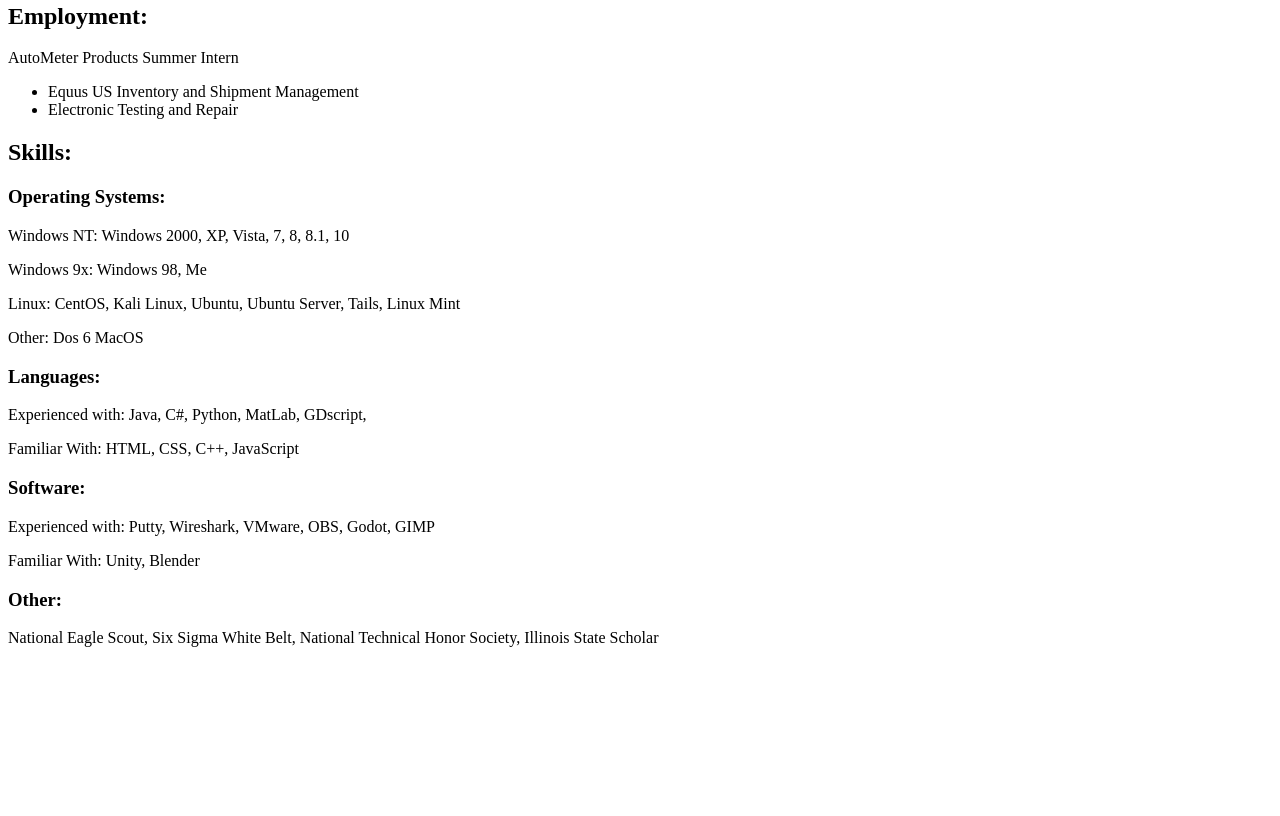
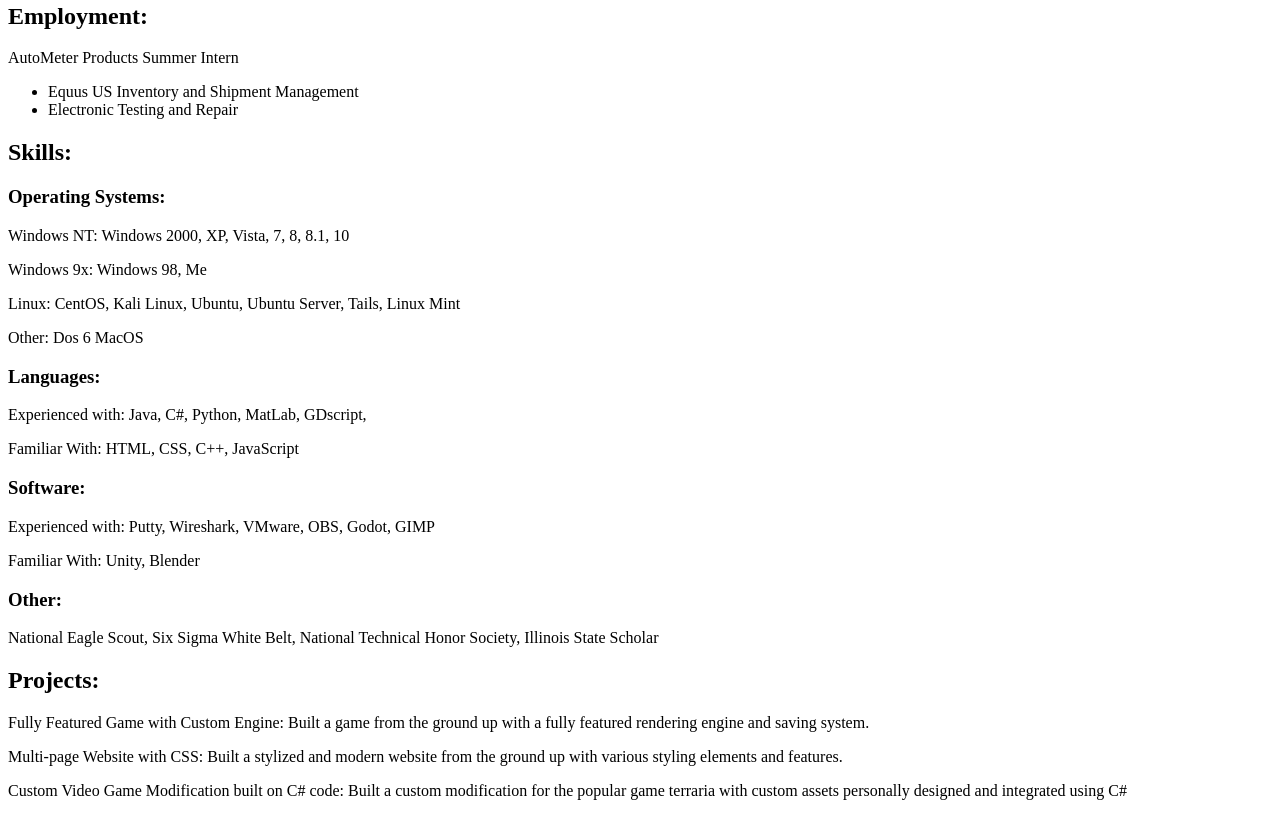
Before and after one commit to asmith98-iit/Project-01, a plain HTML site: page index.html in a window 1280 px wide. Shown: the part 591-1407 px from the top of the page. Before the commit the page ends 1254 px from the top, so only its background shows below. Drawn offline with Linux system fonts and the light colour scheme.

Commit message:
Finished Resume Page Content
Finished content for the resume page by adding the final projects page

```diff
--- a/index.html
+++ b/index.html
@@ -137,8 +137,21 @@
 			National Eagle Scout, Six Sigma White Belt, National Technical Honor Society, Illinois State Scholar
 		</p>
 
+		<h2>
+			Projects:
+		</h2>
 
+		<p>
+			Fully Featured Game with Custom Engine: Built a game from the ground up with a fully featured rendering engine and saving system.
+		</p>
 
+		<p>
+			Multi-page Website with CSS: Built a stylized and modern website from the ground up with various styling elements and features.
+		</p>
+
+		<p>
+			Custom Video Game Modification built on C# code: Built a custom modification for the popular game terraria with custom assets personally designed and integrated using C#
+		</p>
 
 	</body>
 
```
